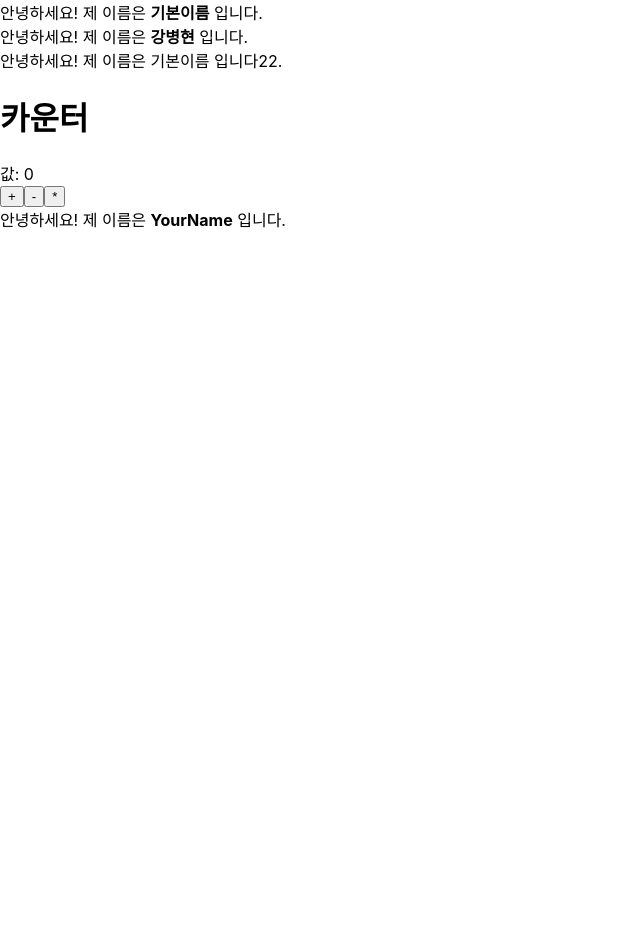
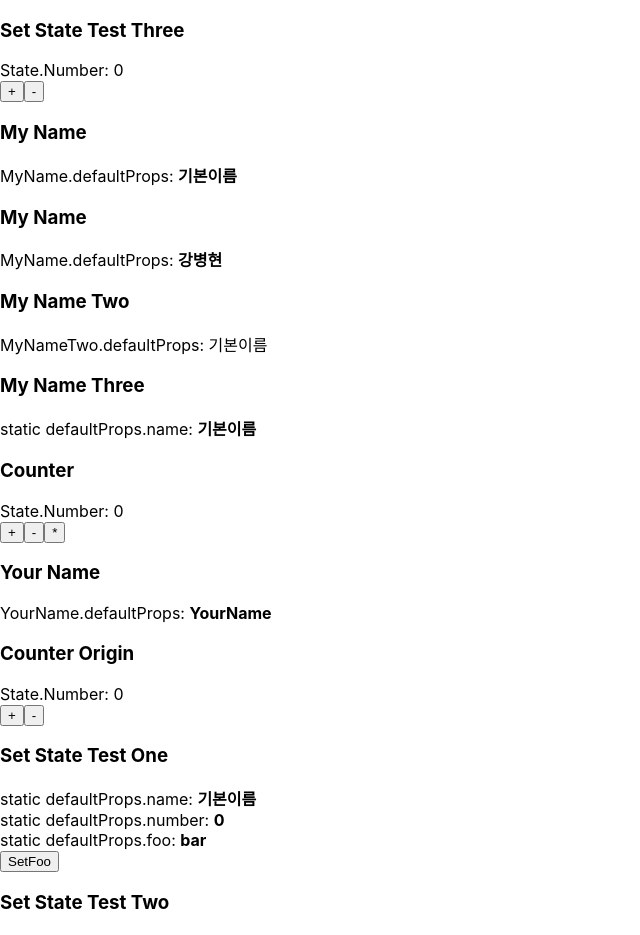
Before and after one commit to newtein80/velopert-tutorial, a React (Create React App) app: page / in a window 1280 px wide. Shown: the top 935 px of the page, without its empty margins (0-640 px from the left). Before the commit the page ends 800 px from the top, so only its background shows below. Built offline with nearby package versions, Linux system fonts and the light colour scheme.

Commit message:
velopert-tutorial 04 end

```diff
--- a/src/App.js
+++ b/src/App.js
@@ -1,8 +1,13 @@
 import React, { Component } from 'react';
 import MyName from './MyName';
 import MyNameTwo from './MyNameTwo';
+import MyNameThree from './MyNameThree';
 import Counter from './Counter';
 import YourName from './YourName';
+import CounterOrigin from './CounterOrigin';
+import SetStateTestOne from './SetStateTestOne';
+import SetStateTestTwo from './SetStateTestTwo';
+import SetStateTestThree from './SetStateTestThree';
 //import './App.css'
 
 class App extends Component {
@@ -13,11 +18,16 @@ class App extends Component {
       >
         {/* 주석은 이렇게 */}
         {/* <MyName name="리액트" /> */}
+        <SetStateTestThree/>
         <MyName />
         <MyName name="강병현" />
         <MyNameTwo />
+        <MyNameThree/>
         <Counter />
         <YourName/>
+        <CounterOrigin/>
+        <SetStateTestOne/>
+        <SetStateTestTwo/>
       </div>
     );
   }
--- a/src/Counter.js
+++ b/src/Counter.js
@@ -68,8 +68,8 @@ class Counter extends Component {
         console.log('render');
         return (
             <div>
-                <h1>카운터</h1>
-                <div>값: {this.state.number}</div>
+                <h3>Counter</h3>
+                <div>State.Number: {this.state.number}</div>
                 <button onClick={this.handleIncrease}>+</button>
                 <button onClick={this.handleDecrease}>-</button>
                 <button onClick={this.handleCombine}>*</button>
--- /dev/null
+++ b/src/CounterOrigin.js
@@ -0,0 +1,38 @@
+import React, { Component } from 'react';
+
+class CounterOrigin extends Component {
+    constructor(props) {
+        super(props);
+        this.state = {
+            number: 0
+        }
+
+        this.handleIncrease = this.handleIncrease.bind(this);
+        this.handleDecrease = this.handleDecrease.bind(this);
+    }
+
+    handleIncrease() {
+        this.setState({
+            number: this.state.number + 1
+        });
+    }
+
+    handleDecrease() {
+        this.setState({
+            number: this.state.number - 1
+        });
+    }
+
+    render() {
+        return (
+            <div>
+                <h3>Counter Origin</h3>
+                <div>State.Number: {this.state.number}</div>
+                <button onClick={this.handleIncrease}>+</button>
+                <button onClick={this.handleDecrease}>-</button>
+            </div>
+        );
+    }
+}
+
+export default CounterOrigin;
--- a/src/MyName.js
+++ b/src/MyName.js
@@ -1,14 +1,11 @@
 import React, { Component } from 'react';
 
 class MyName extends Component {
-    // static defaultProps = {
-    //     name: '기본이름'
-    // }
-
     render() {
         return (
         <div>
-            안녕하세요! 제 이름은 <b>{this.props.name}</b> 입니다.
+            <h3>My Name</h3>
+            MyName.defaultProps: <b>{this.props.name}</b>
         </div>
         );
     }
--- /dev/null
+++ b/src/MyNameThree.js
@@ -0,0 +1,18 @@
+import React, { Component } from 'react';
+
+class MyNameThree extends Component {
+    static defaultProps = {
+        name: '기본이름'
+    }
+
+    render() {
+        return (
+        <div>
+            <h3>My Name Three</h3>
+            static defaultProps.name: <b>{this.props.name}</b>
+        </div>
+        );
+    }
+}
+
+export default MyNameThree;
--- a/src/MyNameTwo.js
+++ b/src/MyNameTwo.js
@@ -3,13 +3,14 @@ import React from 'react';
 const MyNameTwo = ({ name }) => {
   return (
     <div>
-      안녕하세요! 제 이름은 {name} 입니다22.
+      <h3>My Name Two</h3>
+      MyNameTwo.defaultProps: {name}
     </div>
   );
 };
 
 MyNameTwo.defaultProps = {
-    name: '기본이름'
+  name: '기본이름'
 };
 
 export default MyNameTwo;
--- /dev/null
+++ b/src/SetStateTestOne.js
@@ -0,0 +1,34 @@
+import React, { Component } from 'react';
+
+class SetStateTestOne extends Component {
+    constructor(props) {
+        super(props);
+        this.state = {
+            name: '기본이름',
+            number: 0,
+            foo: 'bar'
+        }
+
+        this.handleSetFoo = this.handleSetFoo.bind(this);
+    }
+
+    handleSetFoo() {
+        this.setState({
+            number: 2
+        });
+    }
+
+    render() {
+        return (
+        <div>
+            <h3>Set State Test One</h3>
+            static defaultProps.name: <b>{this.state.name}</b><br></br>
+            static defaultProps.number: <b>{this.state.number}</b><br></br>
+            static defaultProps.foo: <b>{this.state.foo}</b><br></br>
+            <button onClick={this.handleSetFoo}>SetFoo</button>
+        </div>
+        );
+    }
+}
+
+export default SetStateTestOne;
--- /dev/null
+++ b/src/SetStateTestThree.js
@@ -0,0 +1,40 @@
+import React, { Component } from 'react';
+
+class SetStateTestThree extends Component {
+    state = {
+        number: 0
+    }
+
+    constructor(props) {
+        super(props);
+        console.log('constructor');
+    }
+
+    handleIncrease = () => {
+        const { number } = this.state;
+        this.setState({
+            number: number + 1
+        });
+    }
+
+    handleDecrease = () => {
+        this.setState(
+            ({ number }) => ({
+                number: number - 1
+            })
+        );
+    }
+
+    render() {
+        return (
+            <div>
+                <h3>Set State Test Three</h3>
+                <div>State.Number: {this.state.number}</div>
+                <button onClick={this.handleIncrease}>+</button>
+                <button onClick={this.handleDecrease}>-</button>
+            </div>
+        );
+    }
+}
+
+export default SetStateTestThree;
--- /dev/null
+++ b/src/SetStateTestTwo.js
@@ -0,0 +1,42 @@
+import React, { Component } from 'react';
+
+class SetStateTestTwo extends Component {
+    constructor(props) {
+        super(props);
+        this.state = {
+            name: '기본이름',
+            number: 0,
+            foo: {
+                bar: 0,
+                foobar: 1
+            }
+        }
+
+        this.handleSetFoo = this.handleSetFoo.bind(this);
+    }
+
+    handleSetFoo() {
+        this.setState({
+            name: '변경이름',
+            number: 0,
+            foo: {
+                ...this.state.foo,
+                foobar: 2
+            }
+        });
+    }
+
+    render() {
+        return (
+        <div>
+            <h3>Set State Test Two</h3>
+            static defaultProps.name: <b>{this.state.name}</b><br></br>
+            static defaultProps.number: <b>{this.state.number}</b><br></br>
+            static defaultProps.foo: <b>{this.state.foo.foobar}</b><br></br>
+            <button onClick={this.handleSetFoo}>SetFoo</button>
+        </div>
+        );
+    }
+}
+
+export default SetStateTestTwo;
--- a/src/YourName.js
+++ b/src/YourName.js
@@ -8,7 +8,8 @@ class YourName extends Component {
     render() {
         return (
         <div>
-            안녕하세요! 제 이름은 <b>{this.props.name}</b> 입니다.
+            <h3>Your Name</h3>
+            YourName.defaultProps: <b>{this.props.name}</b>
         </div>
         );
     }
```
Also changed, not shown: 1 other file (tests, documents, lock files or other folders).
